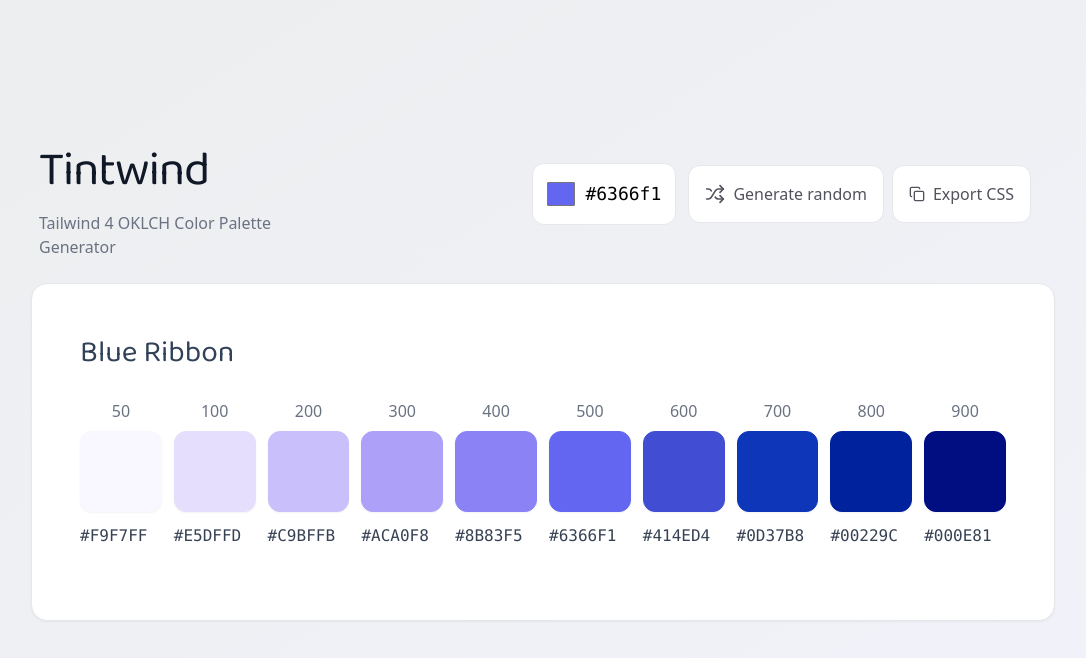
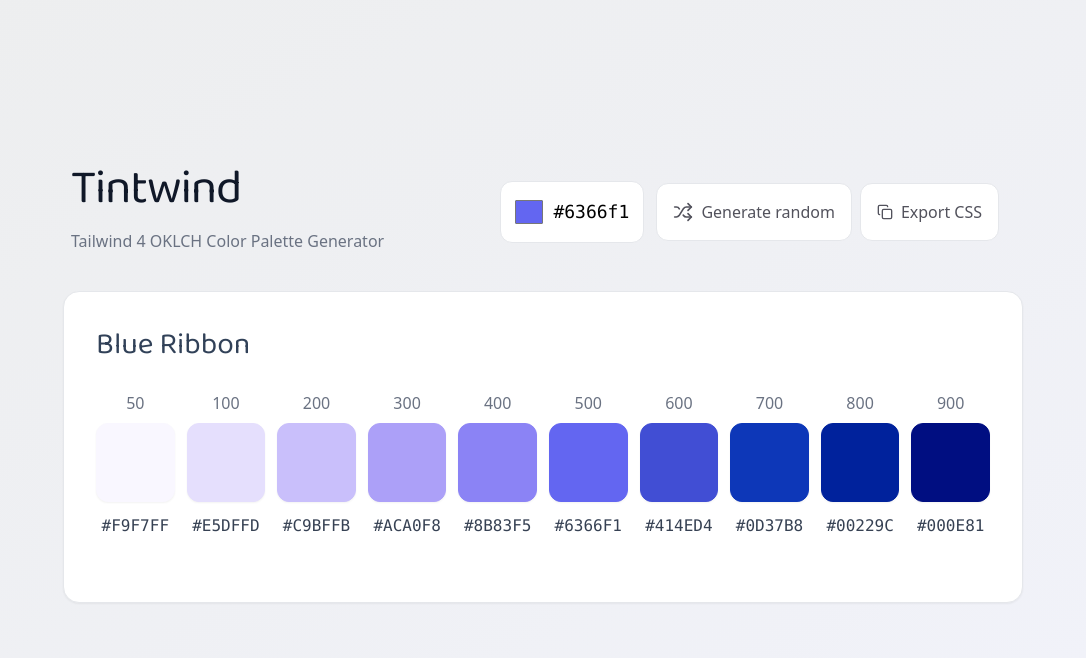
Before and after one commit to schalkburger/tintwind, a React (Vite) app: page / in a window 1280 px wide. Shown: the top 658 px of the page, without its empty margins (97-1183 px from the left). Built offline with nearby package versions, Linux system fonts and the light colour scheme.

Commit message:
Small responsive tweaks

```diff
--- a/src/App.tsx
+++ b/src/App.tsx
@@ -245,7 +245,7 @@
         }}
       ></div>
       {/* Main Content */}
-      <article className="max-w-5xl mx-auto px-4 sm:px-6 lg:px-0 py-12 flex flex-col justify-center items-center min-h-screen z-40 relative">
+      <article className="max-w-5xl mx-auto px-4 sm:px-6 lg:px-8 py-12 flex flex-col justify-center items-center min-h-screen z-40 relative">
         {/* Header Section */}
         <header className="text-left mb-2 flex flex-col lg:flex-row justify-between px-2 w-full">
           <div className="mx-0">
@@ -258,7 +258,7 @@
           </div>
 
           {/* Header Buttons */}
-          <div className="flex flex-col items-center md:pt-2 lg:p-4 pr-0 w-full">
+          <div className="flex flex-col items-center md:pt-2 lg:p-4 pr-0 w-full md:w-fit">
             {/* Color Input */}
             <div className="flex flex-col md:flex-row items-center gap-3 mb-6 lg:flex-wrap w-full lg:justify-end">
               {/* Base Color Input */}
@@ -313,7 +313,7 @@
         </header>
 
         {/* Color Palette Display Card */}
-        <div className="bg-white dark:bg-cod-gray-500 border dark:border-woodsmoke-400/50 rounded-2xl shadow-xs mb-8 p-12 pt-12 pb-10 w-full">
+        <div className="bg-white dark:bg-cod-gray-500 border dark:border-woodsmoke-400/50 rounded-2xl shadow-xs mb-8 p-10 md:p-8 pt-12 pb-10 w-full">
           {/* Main Color Scale */}
           <h3 className="text-3xl font-semibold text-gray-400 mb-6">
             <span className="text-slate-700 dark:text-white baloo-2 text-3xl">{baseColorName}</span>
@@ -347,7 +347,7 @@
                 </div>
                 <div className="text-center mt-3">
                   {/* Color HEX */}
-                  <div className="text-base font-mono text-gray-700 dark:text-bunker-100 font-medium hidden lg:flex">
+                  <div className="text-base font-mono text-gray-700 text-center justify-center dark:text-bunker-100 font-medium hidden lg:flex">
                     {colorData.hex.toUpperCase()}
                   </div>
                   {/* Color OKLCH */}
```
